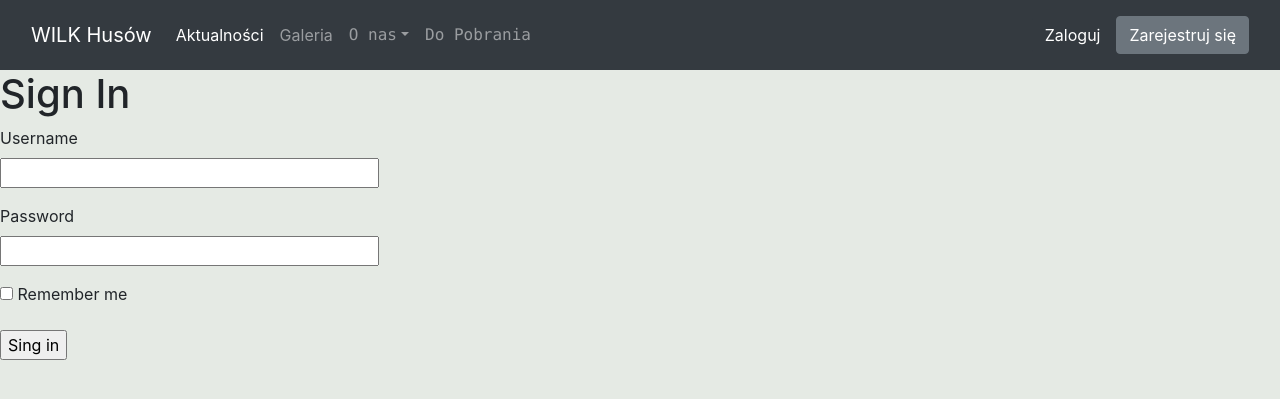
After one commit to kamkoziel/FlaskTutorial_microBlog, a Flask app: page /login in a window 1280 px wide. The commit adds this page. Shown: the top 399 px of the page. Run offline with Flask 2, Linux system fonts and the light colour scheme; some libraries are stand-ins or nearby versions.

Commit message:
Tutorial Ch.3 - Web Forms

```diff
--- a/app/__init__.py
+++ b/app/__init__.py
@@ -1,6 +1,8 @@
 from flask import Flask
+from app.config import Config
 
 app = Flask(__name__)
 app.static_folder = 'static'
+app.config.from_object(Config)
 
 from app import routes
--- /dev/null
+++ b/app/config.py
@@ -0,0 +1,4 @@
+import os
+
+class Config(object):
+    SECRET_KEY = os.environ.get('SECRET_KEY') or 'exxtv2r3'
--- /dev/null
+++ b/app/forms.py
@@ -0,0 +1,9 @@
+from flask_wtf import FlaskForm
+from wtforms import StringField, PasswordField, BooleanField, SubmitField
+from wtforms.validators import DataRequired
+
+class LoginForm (FlaskForm):
+    username = StringField('Username', validators=[DataRequired()])
+    password = PasswordField('Password' , validators=[DataRequired()])
+    remember_me = BooleanField('Remember me')
+    submit = SubmitField('Sing in',)
--- a/app/routes.py
+++ b/app/routes.py
@@ -1,8 +1,19 @@
 from app import app
-from flask import render_template
+from app.forms import LoginForm
+from flask import render_template, flash, redirect, url_for
+
 
 @app.route('/')
 @app.route('/index')
 def index():
     user = {'username': 'Kamil'}
     return render_template('index.html', user = user)
+
+@app.route('/login', methods=['GET', 'POST'])
+def login():
+    form = LoginForm()
+    if form.validate_on_submit():
+        flash("Login requests for user {}, remember_me = {}" .format(
+            form.username.data, form.remember_me.data))
+        return redirect( url_for('index'))
+    return render_template('login.html', title='Sing in', form=form)
--- a/app/templates/base.html
+++ b/app/templates/base.html
@@ -19,7 +19,7 @@
 
 <body style="background-color:rgb(229,234,228);">
 <nav class="navbar navbar-dark navbar-expand-md sticky-top bg-dark">
-        <div class="container-fluid"><a class="navbar-brand" href="#">WILK Husów</a><button class="navbar-toggler" data-toggle="collapse" data-target="#navcol-1"><span class="sr-only">Toggle navigation</span><span class="navbar-toggler-icon"></span></button>
+        <div class="container-fluid"><a class="navbar-brand" href="{{ url_for('index') }}">WILK Husów</a><button class="navbar-toggler" data-toggle="collapse" data-target="#navcol-1"><span class="sr-only">Toggle navigation</span><span class="navbar-toggler-icon"></span></button>
             <div class="collapse navbar-collapse"
                 id="navcol-1">
                 <ul class="nav navbar-nav">
@@ -29,9 +29,23 @@
                         <div class="dropdown-menu" role="menu"><a class="dropdown-item" role="presentation" href="#">Zarząd</a><a class="dropdown-item" role="presentation" href="#">Członkowie</a><a class="dropdown-item" role="presentation" href="#">Historia</a></div>
                     </li>
                     <li class="nav-item" role="presentation"><a class="nav-link text-monospace" href="#">Do Pobrania</a></li>
-                </ul><span class="ml-auto navbar-text actions"> <a class="btn btn-dark action-button" role="button" href="#" style="margin:0 3px 0 0;">Zaloguj</a><a class="btn btn-secondary action-button" role="button" href="#">Zarejestruj się</a></span></div>
+                </ul><span class="ml-auto navbar-text actions"> <a class="btn btn-dark action-button" role="button" href="{{ url_for('login') }}" style="margin:0 3px 0 0;">Zaloguj</a><a class="btn btn-secondary action-button" role="button" href="#">Zarejestruj się</a></span></div>
         </div>
-    </nav>
+</nav>
+
+{% with messages = get_flashed_messages() %}
+{% if messages %}
+<ol class = "breadcrumb" style="margin:0px;">
+    {%for message in messages %}
+    <li class="breadcrumb-item">
+        <a>
+            <span>{{ message }}</span>
+        </a>
+    </li>
+    {% endfor %}
+</ol>
+{% endif %}
+{% endwith %}
 
 {% block content %}  {% endblock %}
 
--- /dev/null
+++ b/app/templates/login.html
@@ -0,0 +1,26 @@
+{% extends "base.html" %}
+
+{% block content %}
+    <h1>Sign In</h1>
+    <form action="" method="post" novalidate>
+        {{ form.hidden_tag() }}
+        <p>
+            {{ form.username.label }}<br>
+            {{ form.username(size=32) }}
+            {% for error in form.username.errors %}
+            <br>
+            <span style="color:red;"> [{{ error }}] </span>
+            {% endfor %}
+        </p>
+        <p>
+            {{ form.password.label }}<br>
+            {{ form.password(size=32) }}
+            {% for error in form.password.errors %}
+            <br>
+            <span style="color:red;"> [{{ error }}] </span>
+            {% endfor %}
+        </p>
+        <p>{{ form.remember_me() }} {{ form.remember_me.label }}</p>
+        <p>{{ form.submit() }}</p>
+    </form>
+{% endblock %}
```
